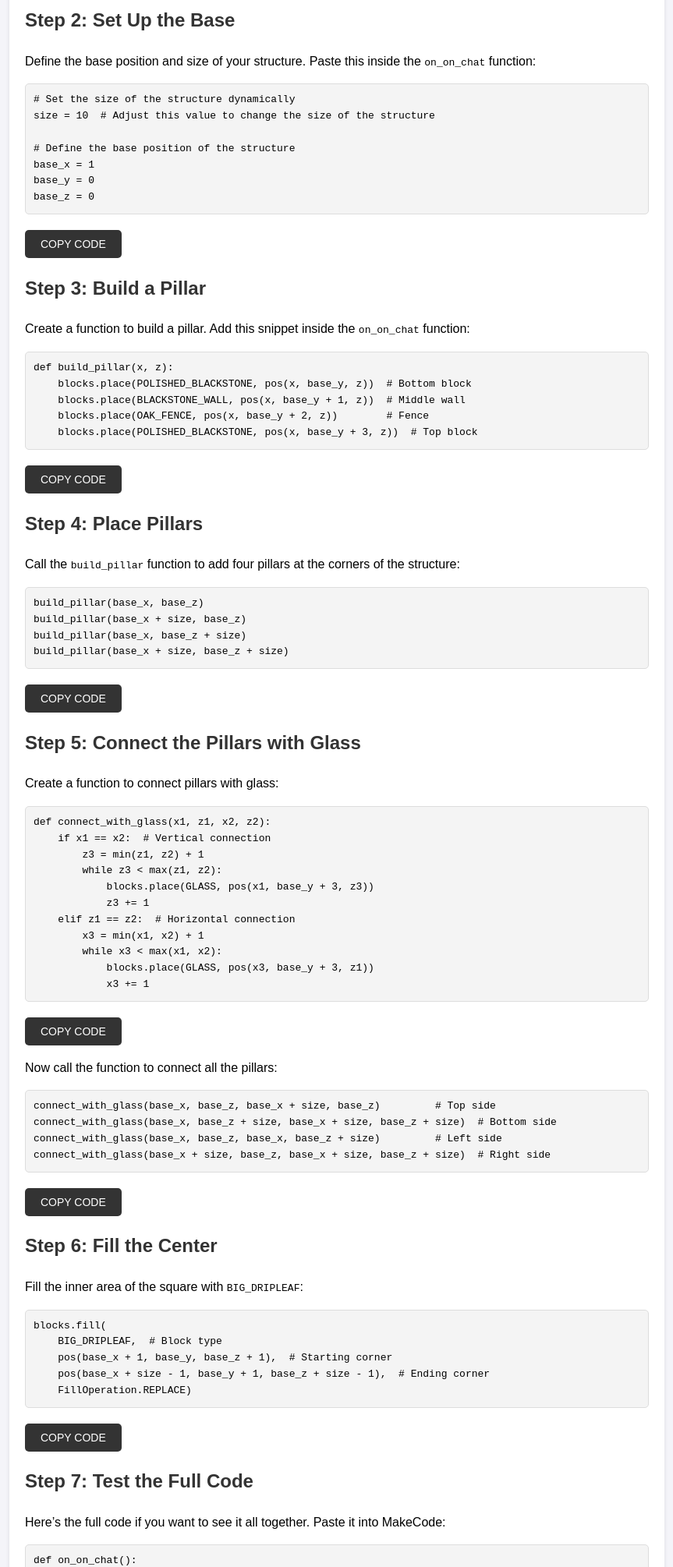
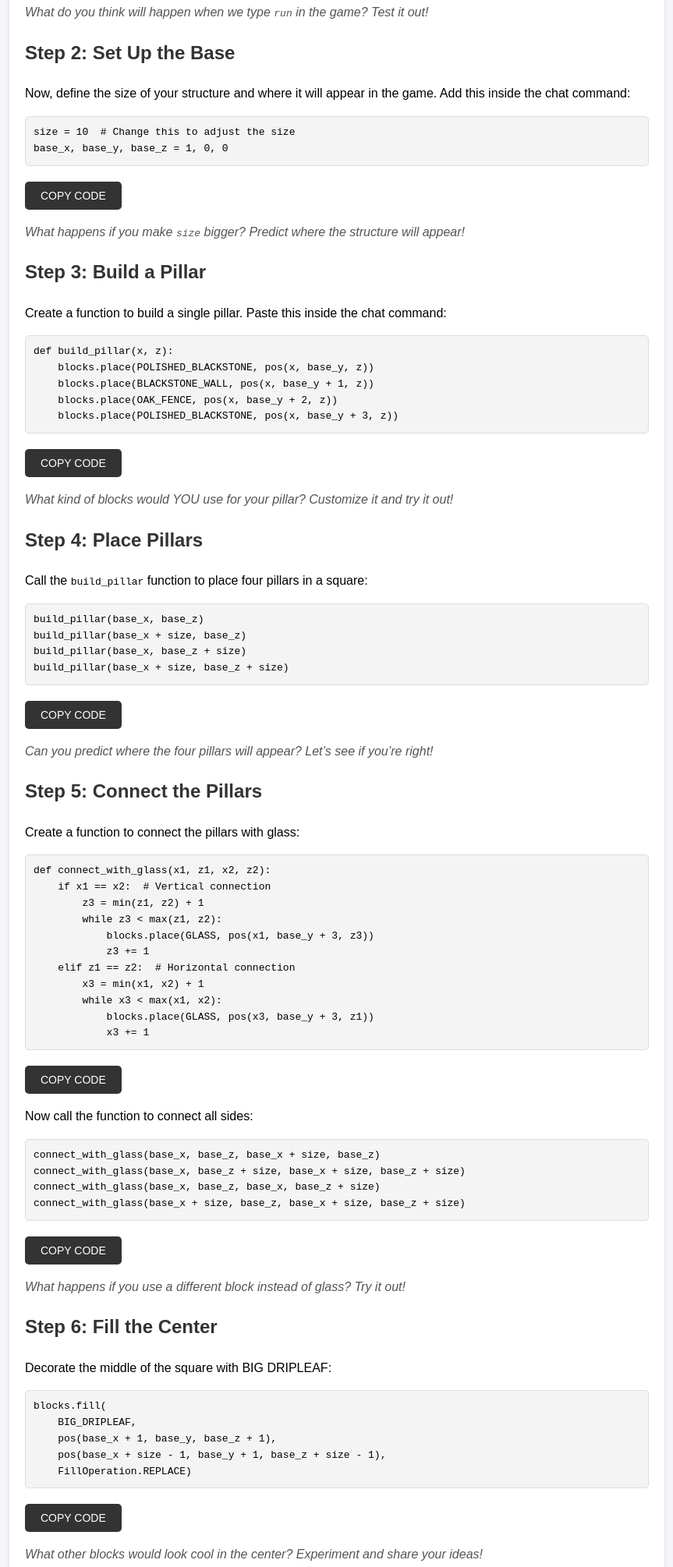
Before and after one commit to minecraftcodingcamper/minecraftcodingcamper, a plain HTML site: page index.html in a window 1280 px wide. Shown: the part 479-2489 px from the top of the page at 78% size, without its empty margins (208-1071 px from the left). Drawn offline with Linux system fonts and the light colour scheme.

Commit message:
Update index.html

```diff
--- a/index.html
+++ b/index.html
@@ -20,7 +20,7 @@
             border-radius: 8px;
             box-shadow: 0 2px 5px rgba(0, 0, 0, 0.1);
         }
-        h1, h2 {
+        h1, h2, h3 {
             color: #333;
         }
         pre {
@@ -51,15 +51,19 @@
             color: #e63946;
             font-weight: bold;
         }
+        .engagement {
+            font-style: italic;
+            color: #555;
+        }
     </style>
 </head>
 <body>
     <div class="container">
         <h1>Dynamic Minecraft Structure Tutorial</h1>
-        <p>Follow this step-by-step guide to create a dynamic Minecraft structure in MakeCode. Copy each snippet and test it in Minecraft Education.</p>
+        <p>Welcome to the Minecraft coding tutorial! Follow the steps below to build a dynamic structure in Minecraft Education.</p>
 
-        <h2>Step 1: Create a Chat Command</h2>
-        <p>Press <span class="highlight">T</span> in Minecraft to open the chat and type <code>run</code> to trigger your program. First, register the chat command:</p>
+        <h2>Step 1: Create the Chat Command</h2>
+        <p>Press <span class="highlight">T</span> in Minecraft to open the chat, and type <code>run</code>. This command will trigger our code. Start by adding this:</p>
         <div class="snippet">
             <pre><code>def on_on_chat():
     pass
@@ -67,33 +71,31 @@
 player.on_chat("run", on_on_chat)</code></pre>
         </div>
         <button onclick="copySnippet(0)">Copy Code</button>
+        <p class="engagement">What do you think will happen when we type <code>run</code> in the game? Test it out!</p>
 
         <h2>Step 2: Set Up the Base</h2>
-        <p>Define the base position and size of your structure. Paste this inside the <code>on_on_chat</code> function:</p>
+        <p>Now, define the size of your structure and where it will appear in the game. Add this inside the chat command:</p>
         <div class="snippet">
-            <pre><code># Set the size of the structure dynamically
-size = 10  # Adjust this value to change the size of the structure
-
-# Define the base position of the structure
-base_x = 1
-base_y = 0
-base_z = 0</code></pre>
+            <pre><code>size = 10  # Change this to adjust the size
+base_x, base_y, base_z = 1, 0, 0</code></pre>
         </div>
         <button onclick="copySnippet(1)">Copy Code</button>
+        <p class="engagement">What happens if you make <code>size</code> bigger? Predict where the structure will appear!</p>
 
         <h2>Step 3: Build a Pillar</h2>
-        <p>Create a function to build a pillar. Add this snippet inside the <code>on_on_chat</code> function:</p>
+        <p>Create a function to build a single pillar. Paste this inside the chat command:</p>
         <div class="snippet">
             <pre><code>def build_pillar(x, z):
-    blocks.place(POLISHED_BLACKSTONE, pos(x, base_y, z))  # Bottom block
-    blocks.place(BLACKSTONE_WALL, pos(x, base_y + 1, z))  # Middle wall
-    blocks.place(OAK_FENCE, pos(x, base_y + 2, z))        # Fence
-    blocks.place(POLISHED_BLACKSTONE, pos(x, base_y + 3, z))  # Top block</code></pre>
+    blocks.place(POLISHED_BLACKSTONE, pos(x, base_y, z))
+    blocks.place(BLACKSTONE_WALL, pos(x, base_y + 1, z))
+    blocks.place(OAK_FENCE, pos(x, base_y + 2, z))
+    blocks.place(POLISHED_BLACKSTONE, pos(x, base_y + 3, z))</code></pre>
         </div>
         <button onclick="copySnippet(2)">Copy Code</button>
+        <p class="engagement">What kind of blocks would YOU use for your pillar? Customize it and try it out!</p>
 
         <h2>Step 4: Place Pillars</h2>
-        <p>Call the <code>build_pillar</code> function to add four pillars at the corners of the structure:</p>
+        <p>Call the <code>build_pillar</code> function to place four pillars in a square:</p>
         <div class="snippet">
             <pre><code>build_pillar(base_x, base_z)
 build_pillar(base_x + size, base_z)
@@ -101,9 +103,10 @@ build_pillar(base_x, base_z + size)
 build_pillar(base_x + size, base_z + size)</code></pre>
         </div>
         <button onclick="copySnippet(3)">Copy Code</button>
+        <p class="engagement">Can you predict where the four pillars will appear? Let’s see if you’re right!</p>
 
-        <h2>Step 5: Connect the Pillars with Glass</h2>
-        <p>Create a function to connect pillars with glass:</p>
+        <h2>Step 5: Connect the Pillars</h2>
+        <p>Create a function to connect the pillars with glass:</p>
         <div class="snippet">
             <pre><code>def connect_with_glass(x1, z1, x2, z2):
     if x1 == x2:  # Vertical connection
@@ -118,35 +121,34 @@ build_pillar(base_x + size, base_z + size)</code></pre>
             x3 += 1</code></pre>
         </div>
         <button onclick="copySnippet(4)">Copy Code</button>
-        <p>Now call the function to connect all the pillars:</p>
+        <p>Now call the function to connect all sides:</p>
         <div class="snippet">
-            <pre><code>connect_with_glass(base_x, base_z, base_x + size, base_z)         # Top side
-connect_with_glass(base_x, base_z + size, base_x + size, base_z + size)  # Bottom side
-connect_with_glass(base_x, base_z, base_x, base_z + size)         # Left side
-connect_with_glass(base_x + size, base_z, base_x + size, base_z + size)  # Right side</code></pre>
+            <pre><code>connect_with_glass(base_x, base_z, base_x + size, base_z)
+connect_with_glass(base_x, base_z + size, base_x + size, base_z + size)
+connect_with_glass(base_x, base_z, base_x, base_z + size)
+connect_with_glass(base_x + size, base_z, base_x + size, base_z + size)</code></pre>
         </div>
         <button onclick="copySnippet(5)">Copy Code</button>
+        <p class="engagement">What happens if you use a different block instead of glass? Try it out!</p>
 
         <h2>Step 6: Fill the Center</h2>
-        <p>Fill the inner area of the square with <code>BIG_DRIPLEAF</code>:</p>
+        <p>Decorate the middle of the square with BIG DRIPLEAF:</p>
         <div class="snippet">
             <pre><code>blocks.fill(
-    BIG_DRIPLEAF,  # Block type
-    pos(base_x + 1, base_y, base_z + 1),  # Starting corner
-    pos(base_x + size - 1, base_y + 1, base_z + size - 1),  # Ending corner
+    BIG_DRIPLEAF,
+    pos(base_x + 1, base_y, base_z + 1),
+    pos(base_x + size - 1, base_y + 1, base_z + size - 1),
     FillOperation.REPLACE)</code></pre>
         </div>
         <button onclick="copySnippet(6)">Copy Code</button>
+        <p class="engagement">What other blocks would look cool in the center? Experiment and share your ideas!</p>
 
-        <h2>Step 7: Test the Full Code</h2>
-        <p>Here’s the full code if you want to see it all together. Paste it into MakeCode:</p>
+        <h2>Step 7: Full Code</h2>
+        <p>Here’s the complete code to copy and run in MakeCode:</p>
         <div class="snippet">
             <pre><code>def on_on_chat():
-    # Set the size of the structure dynamically
     size = 10
-    base_x = 1
-    base_y = 0
-    base_z = 0
+    base_x, base_y, base_z = 1, 0, 0
 
     def build_pillar(x, z):
         blocks.place(POLISHED_BLACKSTONE, pos(x, base_y, z))
@@ -186,7 +188,9 @@ connect_with_glass(base_x + size, base_z, base_x + size, base_z + size)  # Right
 player.on_chat("run", on_on_chat)</code></pre>
         </div>
         <button onclick="copySnippet(7)">Copy Code</button>
+        <p class="engagement">Now, press T in Minecraft, type <code>run</code>, and watch your structure come to life!</p>
     </div>
+
     <script>
         const snippets = document.querySelectorAll("pre code");
         function copySnippet(index) {
```
